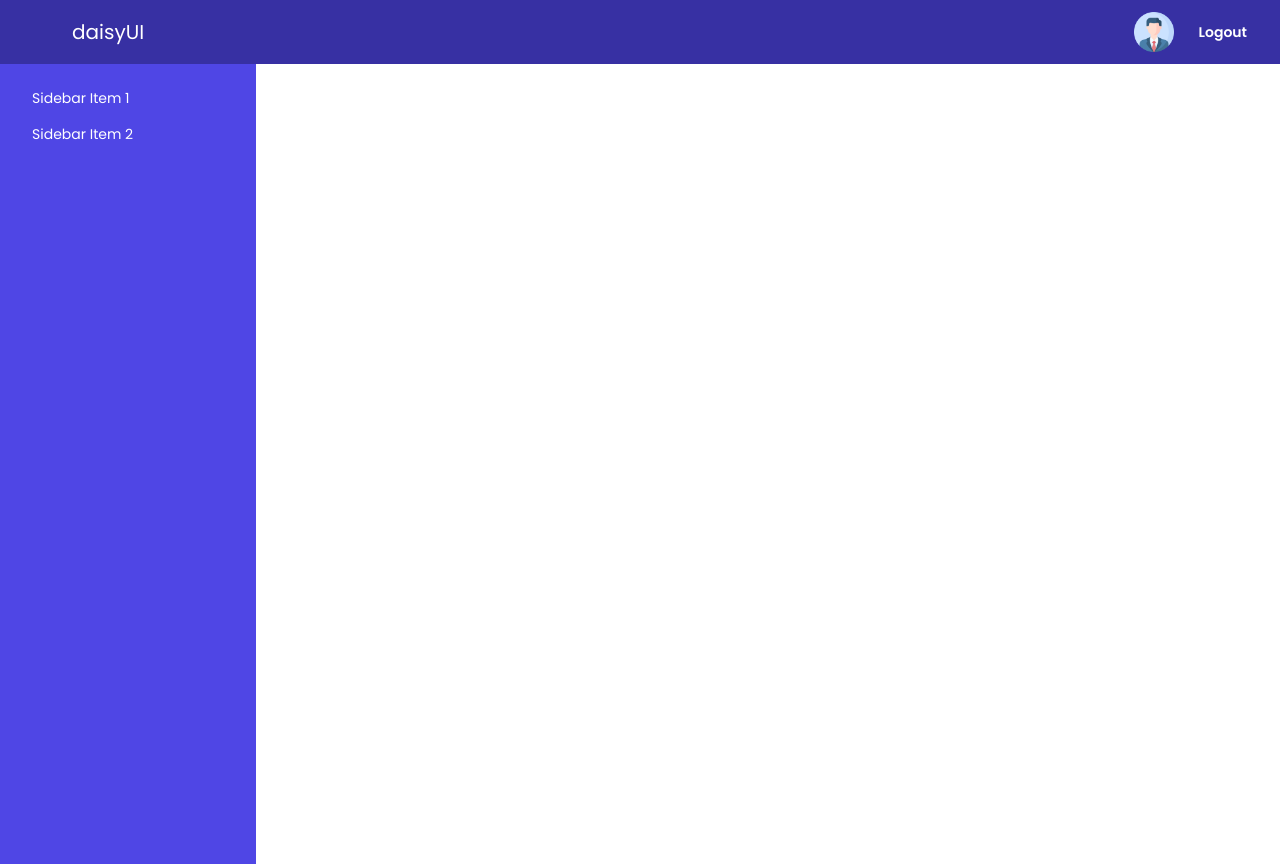
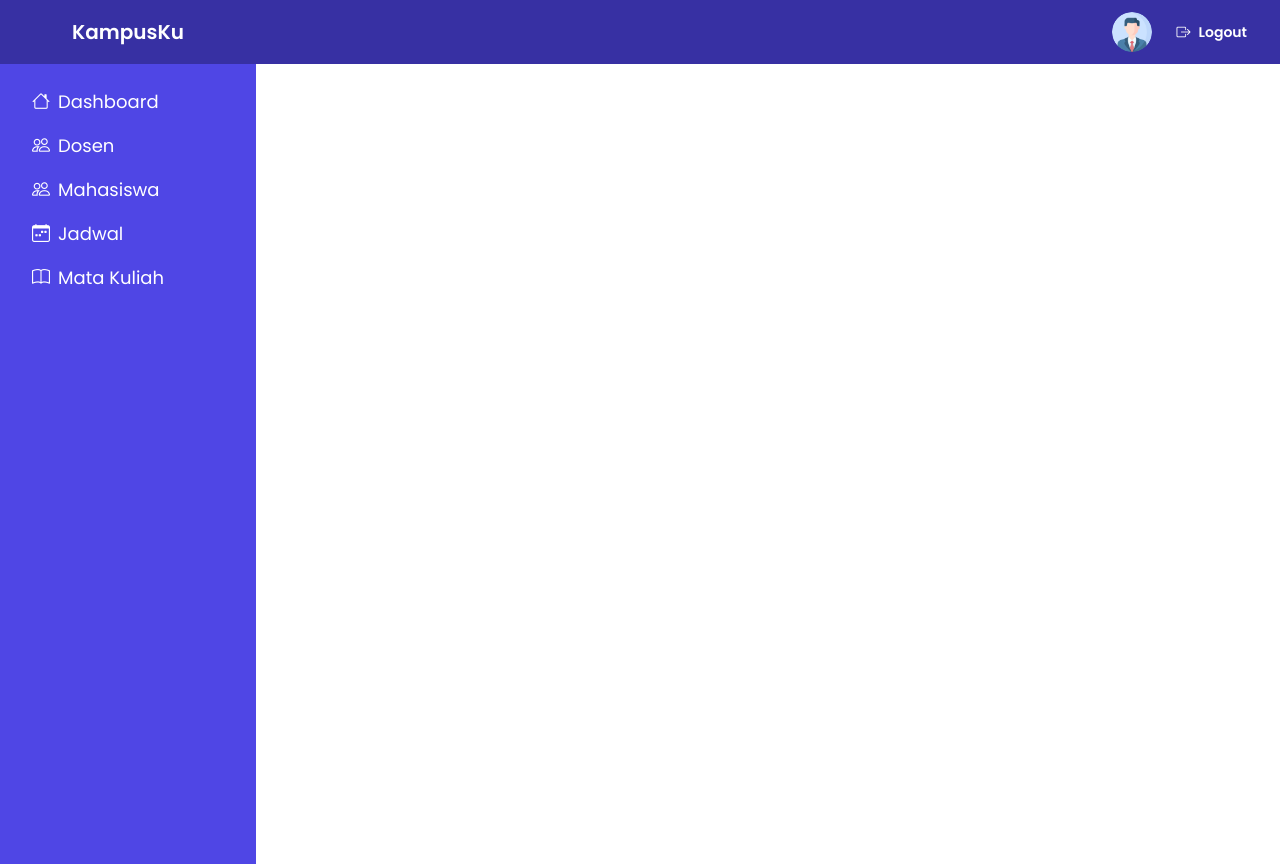
Before and after one commit to wahyu2021/KampusKu, a PHP site: page / in a window 1280 px wide. Run offline with PHP 8.4, Linux system fonts and the light colour scheme; some libraries are stand-ins or nearby versions.

Commit message:
fixed template

```diff
--- a/views/templates/header.php
+++ b/views/templates/header.php
@@ -12,7 +12,7 @@
     <?php include_once __DIR__ . "/fonts.php" ?>
 </head>
 <body>
-    <!-- navbar -->
+  <!-- Navbar -->
   <div class="navbar bg-indigo-800 relative">
     <!-- Tombol drawer untuk mobile -->
     <div class="absolute left-2 top-0 h-full flex items-center lg:hidden">
@@ -21,38 +21,95 @@
       </label>
     </div>
 
-      <!-- Elemen daisyUI -->
-      <div class="absolute left-1/2 transform -translate-x-1/2 lg:static lg:transform-none lg:ms-16">
-        <a class="normal-case text-white text-xl">daisyUI</a>
+    <!-- Logo atau Judul -->
+
+    <div class="absolute left-1/2 transform -translate-x-1/2 lg:static lg:transform-none lg:ms-16 cursor-pointer">
+      <a
+        class="text-white text-xl font-semibold"
+        style="transition: transform 0.3s; display: inline-block;"
+        onmouseover="this.style.transform='rotate(6deg) scale(1.15)';"
+        onmouseout="this.style.transform='rotate(0deg) scale(1)';"
+        href="#"
+      >
+        KampusKu
+      </a>
     </div>
 
-      <!-- Profile -->
-      <div class="absolute right-4 top-1/2 transform -translate-y-1/2">
+
+    <!-- Profil (Desktop) -->
+    <div class="hidden md:block absolute right-4 top-1/2 transform -translate-y-1/2">
       <div class="flex items-center gap-2">
-          <div class="w-10 rounded-full">
+        <div class="w-10 rounded-full overflow-hidden">
           <img
             src="../../assets/images/profile.png"
-              alt="profil">
+            alt="Profil"
+            class="w-full h-full object-cover">
         </div>
-          <button class="btn btn-ghost text-white">Logout</button>
+        <button class="btn btn-ghost text-white">
+          <i class="bi bi-box-arrow-right"></i> Logout
+        </button>
       </div>
     </div>
   </div>
 
-
-
-
   <!-- Sidebar -->
   <div class="drawer lg:drawer-open">
     <input id="my-drawer-2" type="checkbox" class="drawer-toggle" />
-      <!-- Konten Sidebar -->
+
+    <!-- Sidebar Konten -->
     <div class="drawer-side">
-        <label for="my-drawer-2" aria-label="close sidebar" class="drawer-overlay"></label>
-        <ul class="menu bg-indigo-600 text-white min-h-full w-64 p-4">
-          <li><a class="hover:bg-indigo-500 hover:text-indigo-200">Sidebar Item 1</a></li>
-          <li><a class="hover:bg-indigo-500 hover:text-indigo-200">Sidebar Item 2</a></li>
+      <label for="my-drawer-2" class="drawer-overlay" aria-label="close sidebar"></label>
+      <nav class="flex flex-col bg-indigo-600 text-white w-64 min-h-full">
+        <!-- Profil -->
+        <div class="flex md:hidden flex-col items-center gap-4 p-4 border-b border-indigo-500">
+          <div class="w-12 h-12 rounded-full overflow-hidden">
+            <img
+              src="../../assets/images/profile.png"
+              alt="Profil"
+              class="w-full h-full object-cover">
+          </div>
+          <span class="text-lg font-semibold">Admin</span>
+        </div>
+
+        <!-- Menu -->
+        <ul class="menu p-4 text-lg">
+          <li>
+            <a href="#" class="hover:bg-indigo-500 hover:text-indigo-200 flex items-center gap-2">
+              <i class="bi bi-house"></i> Dashboard
+            </a>
+          </li>
+          <li>
+            <a href="#" class="hover:bg-indigo-500 hover:text-indigo-200 flex items-center gap-2">
+              <i class="bi bi-people"></i> Dosen
+            </a>
+          </li>
+          <li>
+            <a href="#" class="hover:bg-indigo-500 hover:text-indigo-200 flex items-center gap-2">
+              <i class="bi bi-people"></i> Mahasiswa
+            </a>
+          </li>
+          <li>
+            <a href="#" class="hover:bg-indigo-500 hover:text-indigo-200 flex items-center gap-2">
+              <i class="bi bi-calendar-week"></i> Jadwal
+            </a>
+          </li>
+          <li>
+            <a href="#" class="hover:bg-indigo-500 hover:text-indigo-200 flex items-center gap-2">
+              <i class="bi bi-book"></i> Mata Kuliah
+            </a>
+          </li>
         </ul>
+
+        <!-- Logout (khusus layar kecil) -->
+        <div class="flex flex-col md:hidden p-4 mt-auto border-t border-indigo-500">
+          <button class="btn btn-ghost text-white flex items-center gap-2">
+            <i class="bi bi-box-arrow-right"></i> Logout
+          </button>
+        </div>
+      </nav>
     </div>
   </div>
+
+
 </body>
 </html>
```
Lines whose indentation alone changed are shown as unchanged.
